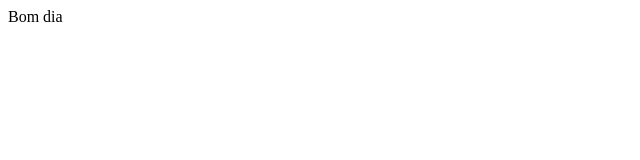
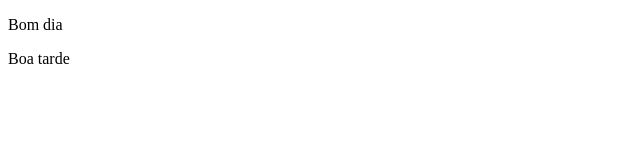
Before and after one commit to RodrigoItachi/jsp_teste_crud, a plain HTML site: page WebContent/index.html in a window 1280 px wide. Shown: the whole page, without its empty margins (0-640 px from the left). Drawn offline with Linux system fonts and the light colour scheme.

Commit message:
acescentando boa tarde

```diff
--- a/WebContent/index.html
+++ b/WebContent/index.html
@@ -5,6 +5,7 @@
 <title>Insert title here</title>
 </head>
 <body>
-	Bom dia
+	<p>Bom dia</p>
+	<p>Boa tarde</p>
 </body>
 </html>
```
